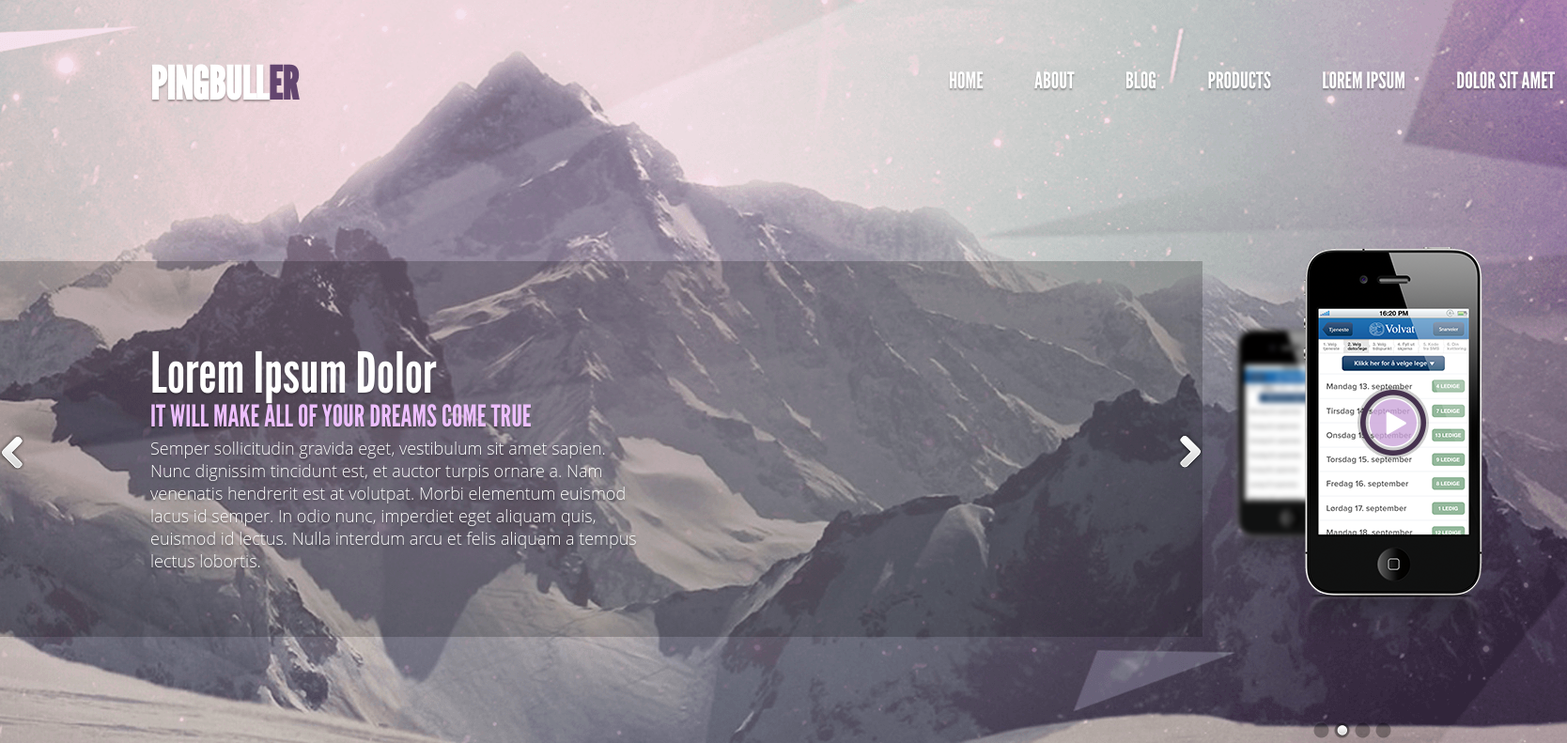
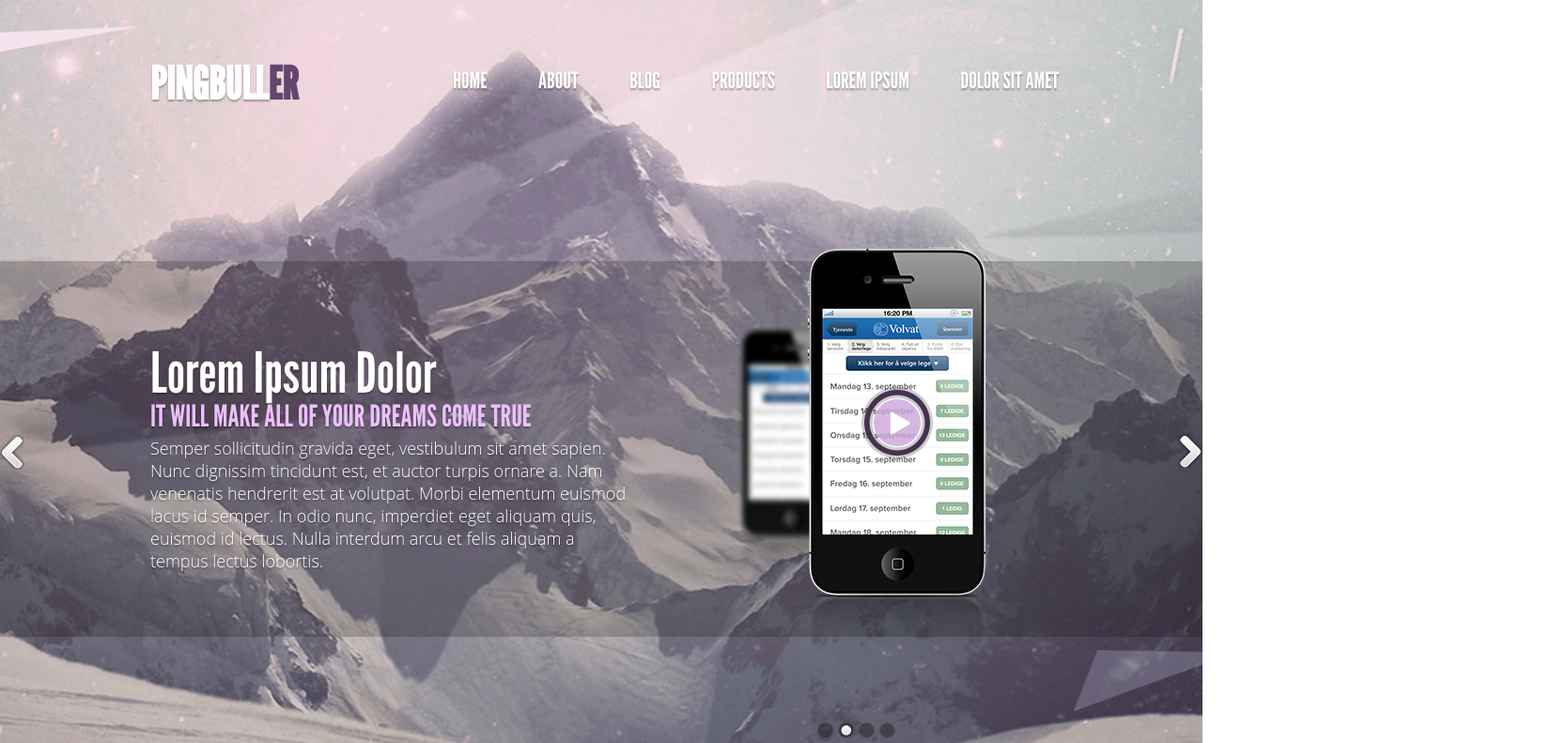
Before and after one commit to VBulyndin/vbulyndin.github.io, a plain HTML site: page index.html in a window 1280 px wide. Shown: the top 791 px of the page at 94% size, 1668 px wide, since content can reach past the window. Drawn offline with nearby package versions, Linux system fonts and the light colour scheme.

Commit message:
update hometask8

```diff
--- a/css/style768.css
+++ b/css/style768.css
@@ -129,7 +129,7 @@ content article p{
   font-size: 18px;
 }
 content{
-  position: relative;
+  position: absolute;
 }
 content figure img{
   position: absolute;
@@ -270,9 +270,8 @@ aside .format span {
   color: #454545;
 }
 .format h4{
-
   font-size: 16px;
-  font-family: "Open Sans";
+  font-family: "Open Sans",sans-serif;
   color: black;
   line-height: 1.5;
   margin-top: 17px;
@@ -281,7 +280,6 @@ aside .format span {
 }
 .post .aside__icon{
   float: left;
-
   width: 50px;
   height: 50px;
   margin-bottom: 0px;
@@ -327,7 +325,6 @@ aside h3{
 .logos{
   overflow: hidden;
   margin-top: 25px;
-
 }
 .logo1{
   float: left;
@@ -376,7 +373,6 @@ aside .copyright{
   color: #b9b9b9;
 }
 #item {
-
   margin-right: 10px;
   height: 165px;
 }
@@ -395,7 +391,6 @@ footer{
 }
 #footer .footer{
   float: left;
-
 }
 #footer{
   margin-top: 34px;
@@ -410,7 +405,6 @@ footer{
 }
 #footer li:hover{
   border-bottom: 0px solid #edbfff;
-
 }
 #Designed_by{
   float: right;
@@ -422,7 +416,6 @@ footer{
   text-align: right;
   font-family: "open sans light", sans-serif;
   font-size: 12px;
-
 }
 #Designed_by span{
   font-weight: bold;
--- a/css/style960.css
+++ b/css/style960.css
@@ -51,7 +51,8 @@ header{
   height: 201px;
 }
 nav {
-  overflow: hidden;
+  position: relative;
+  /*overflow: hidden;*/
 
 }
 header .logo{
@@ -104,13 +105,14 @@ nav li:hover{
 article {
   float: left;
   height: auto;
-  width: 55%;
+  width: 46%;
   margin-top: 83px;
   text-shadow: 0px 2px 2px rgba(0, 0, 0, 0.3);
 
 }
 content{
-  position: relative;
+  position: absolute;
+
 }
 content figure img{
   position: absolute;
```
